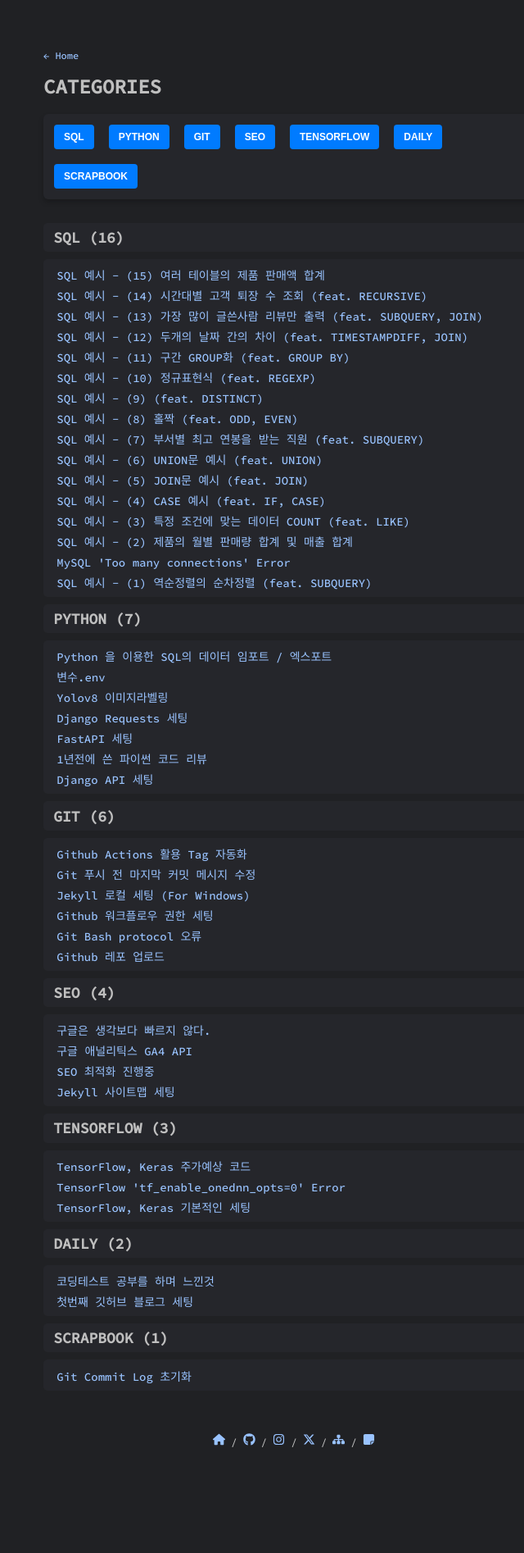
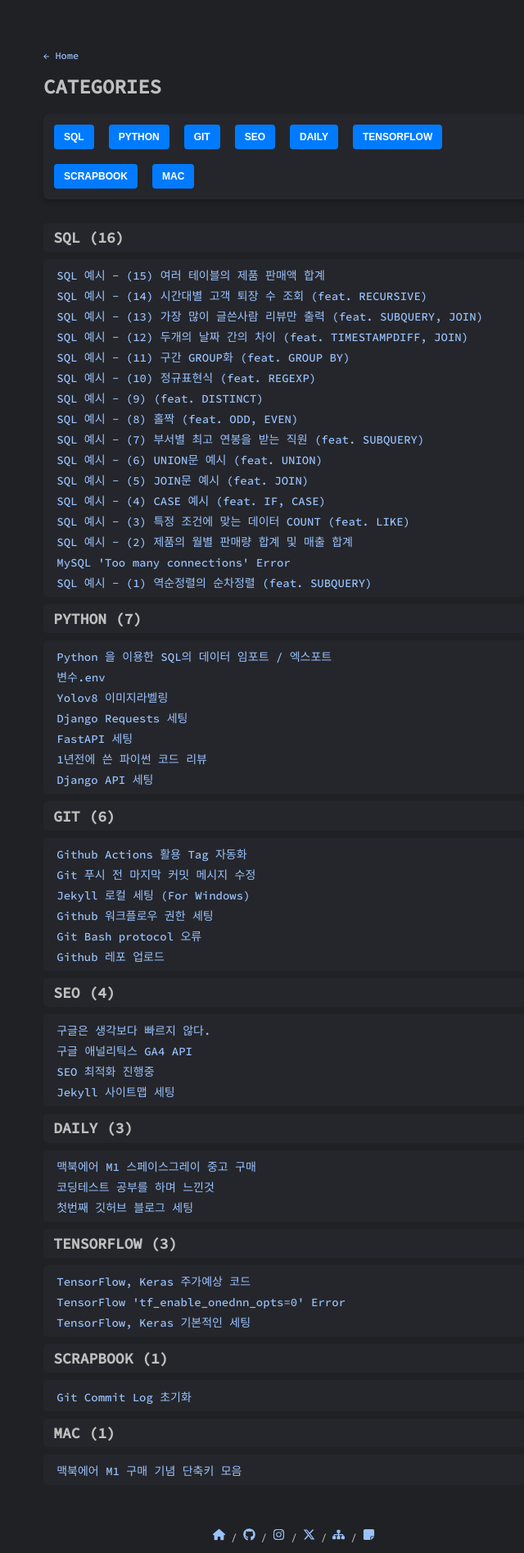
Before and after one commit to pozuhtuhv/pozuhtuhv.github.io, a Jekyll site: the page built from categories.html, in a window 1280 px wide. Shown: the whole page at 82% size, without its empty margins (281-921 px from the left). Built offline with Jekyll 4.4.1, drawn with Linux system fonts in a browser that asks for light colours; before the commit the page ends 1778 px from its top, so only the background shows below that; some of the changed lines change nothing that is shown.

Commit message:
(new) post

```diff
--- /dev/null
+++ b/_posts/2025-03-13-mac-purchase.md
@@ -0,0 +1,59 @@
+---
+title: 맥북에어 M1 스페이스그레이 중고 구매
+description: macbook air m1 구매 경험
+layout: post
+categories: Daily
+published: true
+date_published: 2025-03-13
+date_modified: 2025-03-13
+tag: [mac, m1]
+---
+---
+{: .no_toc .text-delta }
+
+1. TOC
+{:toc}
+---
+
+<!-- 글의 제목은 #
+    나머지 큰 제목은 ##
+    이후 나머지는 3개이상 -->
+
+# 맥북에어 M1 스페이스그레이 중고 구매
+
+## 0. 중고거래 탐방
+`한번 써보고 싶었다.` 맥북을 선택한 이유는 단순했다.<br>
+처음 사용하는 만큼 무리해서 고사양 제품을 살 필요는 없었고,<br>
+`적당히 쓸만한 걸로 사자.` 라는 생각으로 중고거래를 찾아 봤다.<br>
+<br>
+
+작업 환경은 `간단한 웹코딩, 웹서핑, 가끔가다가 게임` 정도<br>
+때문에 고사양까지도 필요 없었기에 `맥북 에어`가 적합하다고 판단.<br>
+<br>
+
+당근을 보다가 65만원에 `맥북에어 + 매직마우스` 판매글보고 연락했지만 불발<br>
+이후, 중고나라 60만원에 올라온 제품 발견<br>
+`M1, 2020, 8G, 256GB, 배터리 성능 97%, 사이클 22회, 정품가죽슬리브`<br>
+냅다 쿨거래시작 오랜만에하는 중고거래에 주소도 안보내주고 입금<br>
+하지만 판매자는 많은 거래경력이 있는걸 보고, 거래를 신청했기에 원활하게 진행했다.<br>
+우체국택배로 무사히 배송 하루만에 물건 받음.<br>
+![macbook](/assets/img/mac-3.jpg)
+상태도 매우 좋고 맥북케이스까지 덤으로 더 보내주셨음. (서울방향으로 절한번했음.)
+
+<br>
+
+## 1. 새로운 중고 맥북에어
+<div class = 'image-gallery'>
+    <img src ='/assets/img/mac-1.jpg'>
+    <img src ='/assets/img/mac-2.jpg'>
+</div>
+<br>
+
+- 하루밖에 안누렸는데 배터리 효율이 아주 좋은 느낌이다.
+- 일반 PC를 만지는게 아닌 `아이폰`으로 컴퓨터하는 느낌이다. (그냥 진짜 다른영역)
+- 기존의 노트북으로는 게임을 하게 되던데, 이건 게임용도가 아니라서 게임을 안하게 된다.(아직은..)
+- 코드 처리의 최적화가 너무 잘되어 있다. (PC 에서 12~13초 걸릴일이 6~7초로 줄었다.)
+<br>
+<br>
+
+본격적으로 처음 써보는건데 잘 산거같다.<br>
--- /dev/null
+++ b/_posts/2025-03-13-mac-shortcut.md
@@ -0,0 +1,47 @@
+---
+title: 맥북에어 M1 구매 기념 단축키 모음
+description: MAC shortcut
+layout: post
+categories: MAC
+published: true
+date_published: 2025-03-13
+date_modified: 2025-03-13
+tag: [mac, shortcut]
+---
+---
+{: .no_toc .text-delta }
+
+1. TOC
+{:toc}
+---
+
+<!-- 글의 제목은 #
+    나머지 큰 제목은 ##
+    이후 나머지는 3개이상 -->
+
+# 맥북에어 M1 구매 기념 단축키 모음
+
+## 0. 맥북 단축키
+
+- ⌘ : Command (or Cmd)
+- ⇧ : Shift
+- ⌥ : Option (or Alt)
+- ⌃ : Control (or Ctrl)
+- ⇥ : tab
+- ◀︎ ▶︎ ▲ ▼ : 방향
+
+| No. | 단축키 | 기능 | 비고 |
+| --- | --- | -- | -- |
+| 1 | ⌘ + h | 현재창 숨기기 | - |
+| 2 | ⌘ + ⇥ | 현재창 숨기기로 숨긴창 띄우기 | 윈도우 Alt + tab 과 동일 |
+| 3 | ⌘ + m | 최소화 | 기본 최소화 |
+| 4 | ⌘ + ▶︎ | 앞으로가기 | 사파리에서 사용 |
+| 5 | ⌘ + ◀︎ | 뒤로가기 | 사파리에서 사용 |
+| 6 | ⌘ + ⌫ | 파일 삭제 | 바탕화면 및 Finder 에서 사용 |
+| 7 | ⌘ + q | 어플 종료 | 완전종료 |
+| 8 | ⌘ + w | 창닫기 | 창만종료 |
+| 9 | ` or ₩ | `백틱 과 원` 표시 | 영어일땐 `, 한글일땐 ₩ |
+| 10 | fn + ⌫ | Delete | 텍스트 커서 뒤의 내용 지우기 |
+| ... | ... | ... | ... |
+
+이후에도 단축키를 추가할 예정.
--- a/_sass/_main.scss
+++ b/_sass/_main.scss
@@ -559,7 +559,7 @@ tr:hover {
   justify-content: center;
 }
 .image-gallery img {
-  width: 30%;
+  width: 49%;
   max-width: 300px;
   height: auto;
 }
```
Also changed, not shown: 3 other files.
